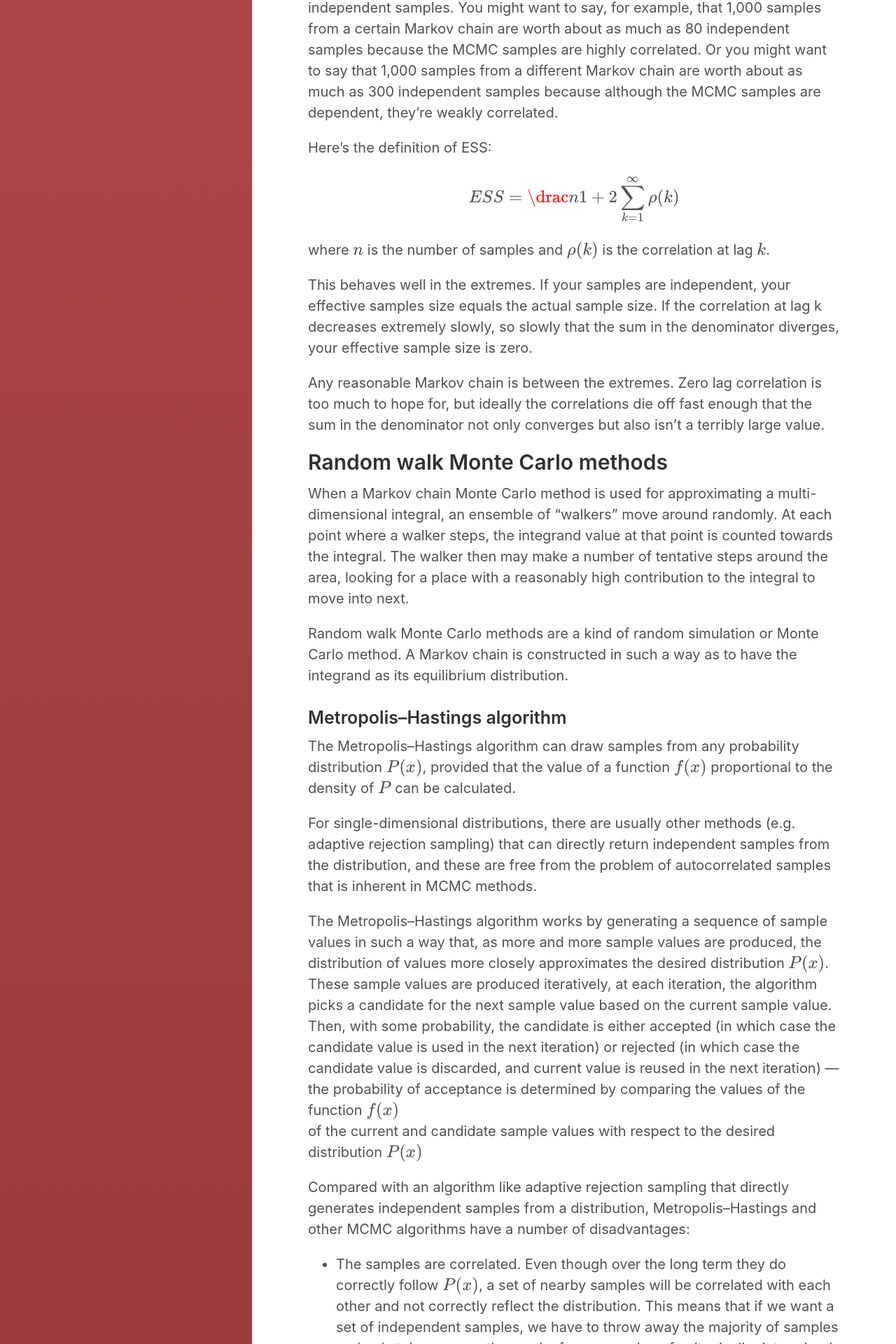
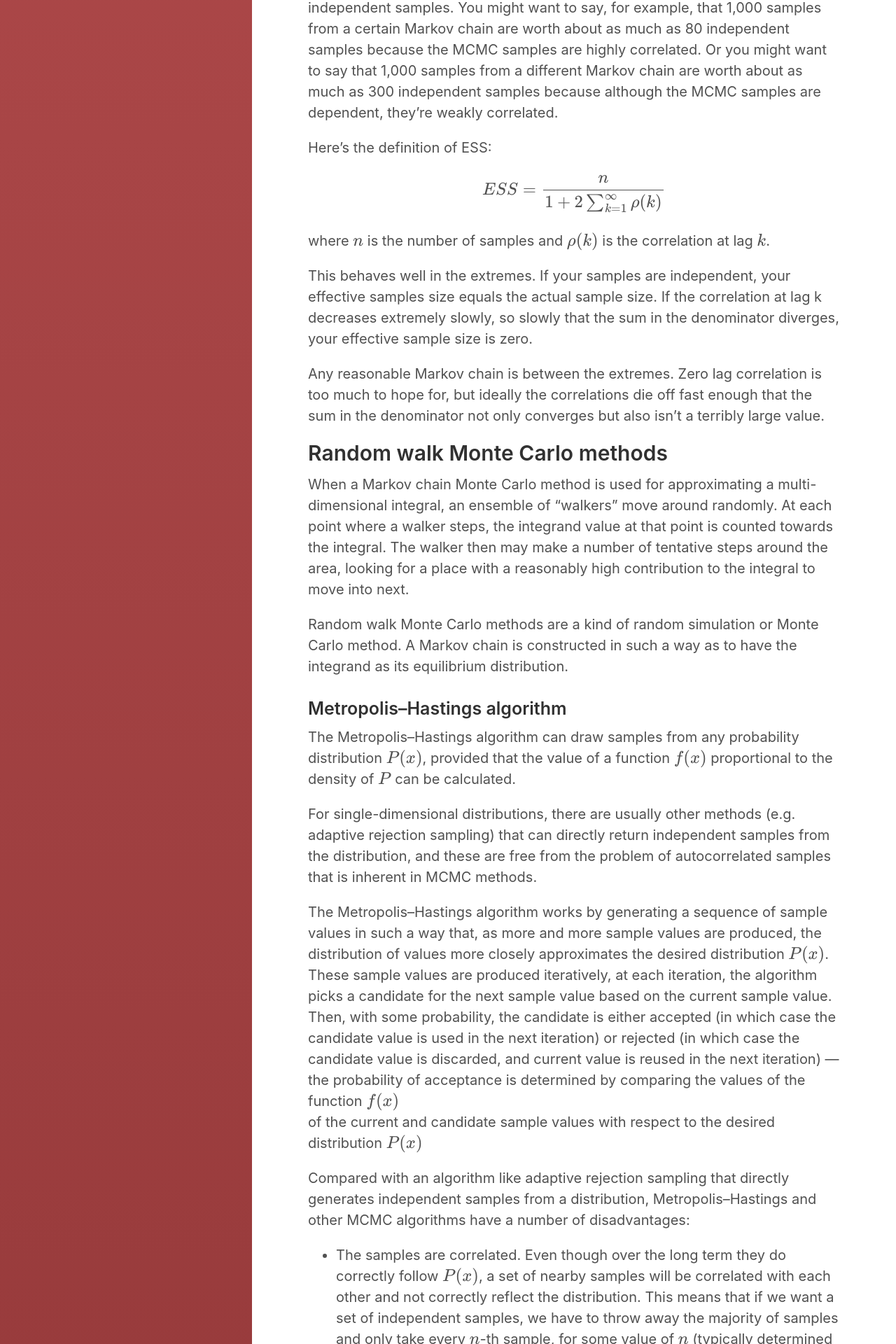
Before and after one commit to xenakas/gitpage, a Jekyll site: the page built from _posts/2018-10-27-mcmc.md, in a window 1280 px wide. Shown: the part 2302-4222 px from the top of the page at 70% size. Built offline with Jekyll 4.4.1, drawn with Linux system fonts in a browser that asks for light colours; formulas are drawn with MathJax 3.

Commit message:
Update 2018-10-27-mcmc.md

```diff
--- a/_posts/2018-10-27-mcmc.md
+++ b/_posts/2018-10-27-mcmc.md
@@ -110,7 +110,7 @@ they’re weakly correlated.
 
 Here’s the definition of ESS:
 
-$$ESS = \drac{n}{1 + 2\sum^{\infty}_{k=1} \rho(k) }$$
+$$ESS = \dfrac{n}{1 + 2\sum^{\infty}_{k=1} \rho(k) }$$
 
 where $$n$$ is the number of samples and $$\rho(k)$$ is the correlation at lag $$k$$.
 
```
